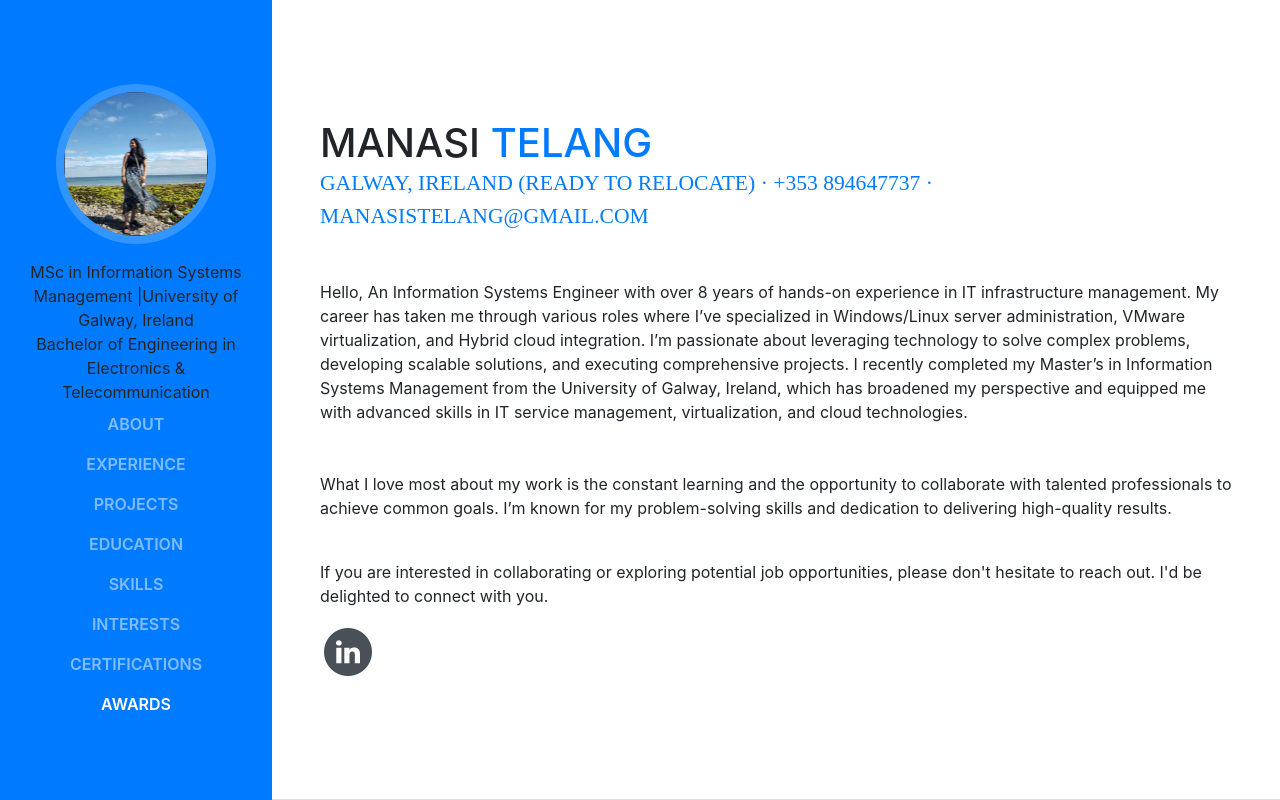
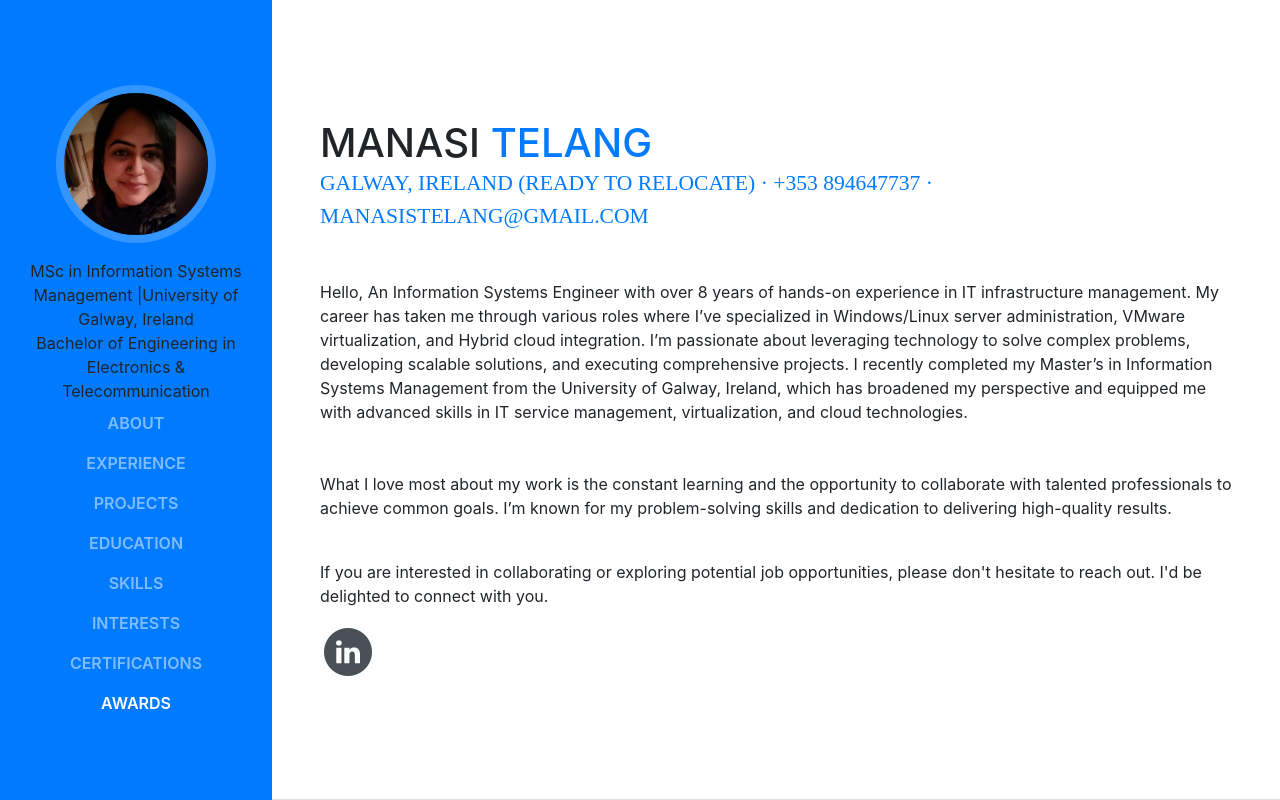
Before and after one commit to ManasiTelang-212/_my_portfolio, a website with bundled scripts: page index.html in a window 1280 px wide. Shown: the top 800 px of the page. Built offline with nearby package versions, Linux system fonts and the light colour scheme; a web font is replaced by a local one.

Commit message:
Update index.html

```diff
--- a/index.html
+++ b/index.html
@@ -38,7 +38,7 @@
     <a class="navbar-brand js-scroll-trigger" href="#page-top">
       <span class="d-block d-lg-none">My Portfolio</span>
       <span class="d-none d-lg-block">
-        <img class="img-fluid img-profile rounded-circle mx-auto mb-2" src="img/Untitled.jpg" alt="">
+        <img class="img-fluid img-profile rounded-circle mx-auto mb-2" src="img/profile.jpg" alt="">
       </span>
     </a>
     <button class="navbar-toggler" type="button" data-toggle="collapse" data-target="#navbarSupportedContent"
```
